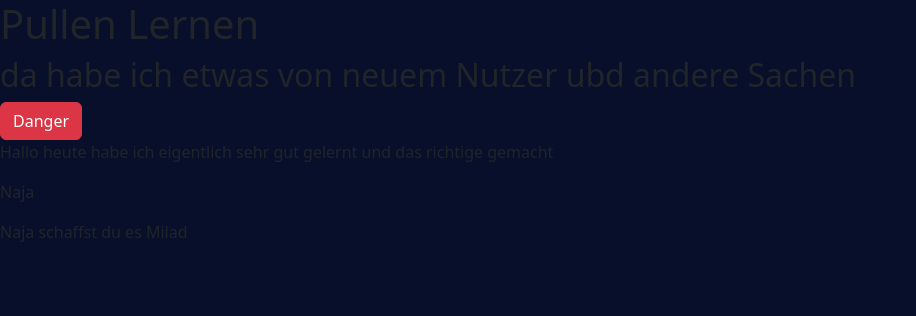
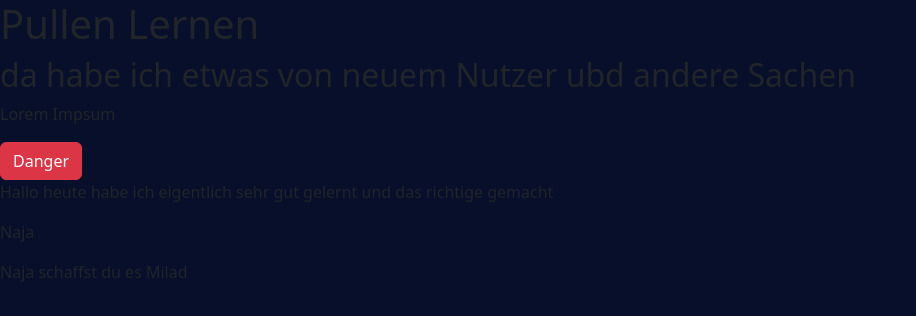
Before and after one commit to maidmilas/pullenLernen, a website: page index.html in a window 1280 px wide. Shown: the whole page, without its empty margins (0-916 px from the left). Drawn offline with nearby package versions, Linux system fonts and the light colour scheme.

Commit message:
New commit

```diff
--- a/index.html
+++ b/index.html
@@ -12,6 +12,7 @@
 <body>
     <h1>Pullen Lernen</h1>
     <h2>da habe ich etwas von neuem Nutzer ubd andere Sachen</h2>
+    <p>Lorem Impsum</p>
     <button type="button" class="btn btn-danger">Danger</button>
     <p>Hallo heute habe ich eigentlich sehr gut gelernt und das richtige gemacht</p>
     <p>Naja</p>
--- /dev/null
+++ b/package.json
@@ -0,0 +1,5 @@
+{
+  "dependencies": {
+    "bootstrap": "^5.3.2"
+  }
+}
```
Also changed, not shown: 1 other file.
